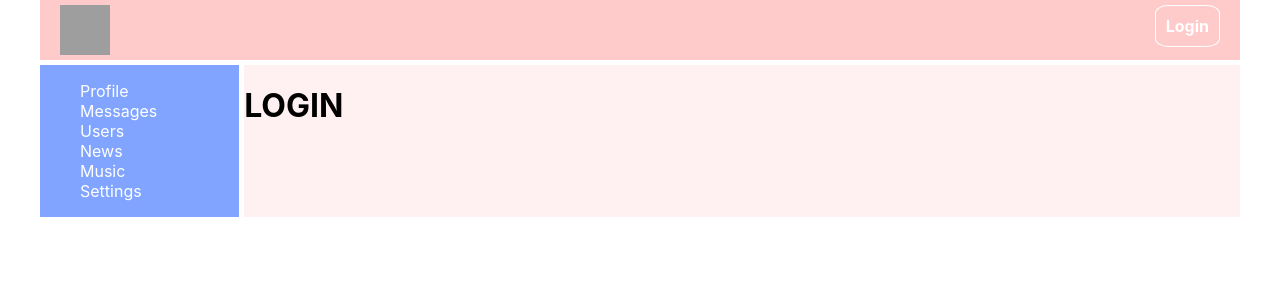
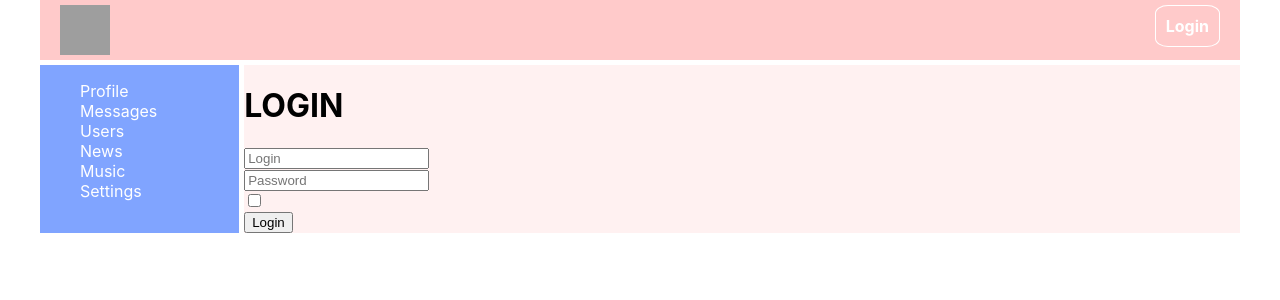
Before and after one commit to YanaSezko/App_samurai_TypeScript, a React (Create React App) app: page /login in a window 1280 px wide. Shown: the top 300 px of the page. Built offline with nearby package versions, Linux system fonts and the light colour scheme; no server answers; grey boxes are pictures that could not be loaded.

Commit message:
75.redux-form

```diff
--- a/package.json
+++ b/package.json
@@ -13,6 +13,7 @@
     "@types/react-dom": "^16.9.0",
     "@types/react-redux": "^7.1.11",
     "@types/react-router-dom": "^5.1.5",
+    "@types/redux-form": "^8.3.1",
     "@types/redux-thunk": "^2.1.0",
     "axios": "^0.21.0",
     "react": "^16.13.1",
@@ -21,6 +22,7 @@
     "react-router-dom": "^5.2.0",
     "react-scripts": "3.4.3",
     "redux": "^4.0.5",
+    "redux-form": "^8.3.7",
     "typescript": "~3.7.2"
   },
   "scripts": {
--- a/src/api/api.ts
+++ b/src/api/api.ts
@@ -8,8 +8,9 @@
         "API-KEY": "2b6e2e12-95e4-4959-af89-fb3a85f352e8"
     }
 })
+debugger
+export const usersAPI = {
 
-export const usersAPI = {
     getUsers(currentPage = 1, pageSize = 10) {
         return instance.get(`users?page=${currentPage}&count=${pageSize}`)
             .then(response =>{
--- a/src/components/Login/Login.tsx
+++ b/src/components/Login/Login.tsx
@@ -1,7 +1,29 @@
-import React  from 'react';
+import React from 'react';
+import { Field, reduxForm } from 'redux-form';
 
 const Login = () => {
-    return <h1>LOGIN</h1>
+    const onSubmit = (formData: any) => {
+        console.log(formData)
+    }
+
+    return <div>
+        <h1>LOGIN</h1>
+        <LoginReduxForm onSubmit={onSubmit} />
+    </div>
 }
+const LoginForm = (props: any) => {
+    console.log('rerender')
+    return (
+        <form onSubmit={props.handleSubmit}>
+            <div><Field placeholder={"Login"} name={"login"} component={"input"} /></div>
+            <div><Field placeholder={"Password"} name={"password"} component={"input"} /></div>
+            <div><Field type={"checkbox"} name={"rememborMe"} component={"input"} /></div>
+            <div><button>Login</button></div>
+        </form>
+    )
+}
+const LoginReduxForm = reduxForm({
+    form: 'login'
+})(LoginForm)
 
 export default Login
--- a/src/components/Profile/ProfileInfo/ProfileInfo.module.css
+++ b/src/components/Profile/ProfileInfo/ProfileInfo.module.css
@@ -5,3 +5,7 @@
 .description{
     padding: 20px;
 }
+.description img{
+width:200px ;
+height: 200px;
+}
--- a/src/components/Users/Users.tsx
+++ b/src/components/Users/Users.tsx
@@ -25,8 +25,7 @@
     for (let i = 1; i <= pagesCount; i++) {
         pages.push(i)
     }
-    debugger
-    return <div>
+     return <div>
         <div>
             {pages.map(p => {
                 return <span className={(props.currentPage === p) ? styles.selected : ""}
--- a/src/redux/redux-store.tsx
+++ b/src/redux/redux-store.tsx
@@ -3,14 +3,16 @@
 import dialogsReducer from './dialogs-reducer';
 import usersReducer from "./users-reducer ";
 import authReducer from "./auth-reducer";
-import thunkMiddleware from "redux-thunk"
+import thunkMiddleware from "redux-thunk";
+import {reducer as formReducer} from 'redux-form'
 
 
 let reducers = combineReducers({
     profilePage: profileReducer,
     dialogPage: dialogsReducer,
     usersPage: usersReducer,
-    auth: authReducer
+    auth: authReducer,
+    form: formReducer
 })
 
 export type AppStateType = ReturnType<typeof reducers>
```
Also changed, not shown: 2 other files (tests, documents, lock files or other folders).
